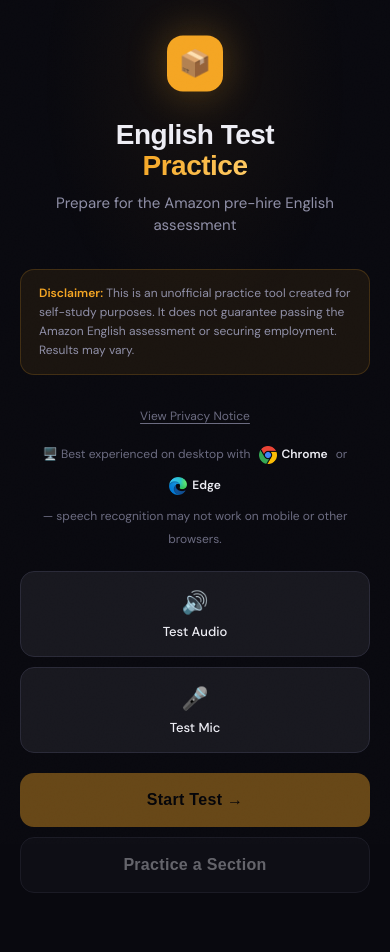
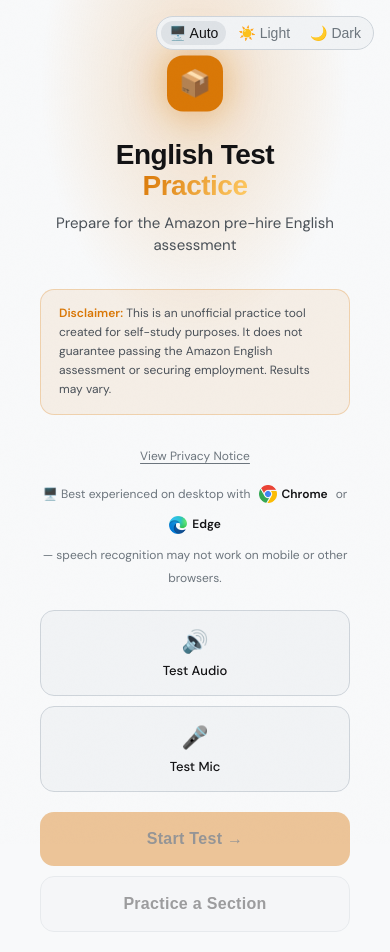
Before and after one commit to lmahmed/amazonpretest, a plain HTML site: page index.html in a window 390 px wide. Drawn offline with Linux system fonts and the light colour scheme; a web font is replaced by a local one.

Commit message:
light mode addition

```diff
--- a/css/style.css
+++ b/css/style.css
@@ -18,10 +18,53 @@
   --muted2:   #9090a8;
   --success:  #3ecf8e;
   --error:    #e05c5c;
+  --logo-glow: rgba(245,166,35,0.3);
+  --disclaimer-bg: rgba(245,166,35,0.07);
+  --disclaimer-border: rgba(245,166,35,0.18);
+  --privacy-bg: rgba(62,207,207,0.05);
+  --privacy-border: rgba(62,207,207,0.18);
+  --ambient-glow: rgba(245,166,35,0.05);
+  --theme-btn-color: #6b6b80;
+  --theme-btn-active-bg: #2a2a38;
+  --theme-btn-active-color: #eeeef5;
   --radius:   14px;
   --radius-sm: 8px;
   --font-display: 'Familjen Grotesk', sans-serif;
   --font-body:    'DM Sans', sans-serif;
+}
+
+:root[data-theme="light"] {
+  --bg:           #f8f9fa; /* Soft off-white */
+  --surface:      #ffffff; /* Pure white */
+  --surface2:     #f1f3f5; /* Light gray */
+  --surface3:     #e9ecef; /* Medium-light gray */
+  --border:       #ced4da; /* Clean border line */
+  --border2:      #ced4da; /* Stronger border line */
+
+  /* High-contrast light mode accents */
+  --accent:       #d97706;
+  --accent2:      #0891b2;
+  --accent3:      #dc2626;
+
+  --text:         #121214; /* Deep charcoal */
+  --muted:        #6c757d; /* Soft gray text */
+  --muted2:       #495057; /* Darker gray text */
+  --success:      #16a34a; /* Accessible green */
+  --error:        #dc2626; /* Accessible red */
+
+  --logo-glow: rgba(217,119,6,.5);
+
+  --disclaimer-bg: rgba(217,119,6,0.08);
+  --disclaimer-border: rgba(217,119,6,0.25);
+
+  --privacy-bg: rgba(8,145,178,0.08);
+  --privacy-border: rgba(8,145,178,0.25);
+
+  --ambient-glow: rgba(217,119,6,0.2);
+
+  --theme-btn-color: #6c757d;
+  --theme-btn-active-bg: #dee2e6;
+  --theme-btn-active-color: #121214;
 }
 
 html { font-size: 16px; -webkit-text-size-adjust: 100%; }
@@ -56,9 +99,25 @@
   transform: translateX(-50%);
   width: 80vw;
   height: 60vh;
-  background: radial-gradient(ellipse, rgba(245,166,35,0.05) 0%, transparent 70%);
+  background: radial-gradient(ellipse, var(--ambient-glow) 0%, transparent 70%);
   pointer-events: none;
   z-index: 0;
+}
+
+/* ─── THEME TOGGLE ─────────────────────────────────────────────────── */
+.theme-btn {
+  background: none;
+  border: none;
+  border-radius: 16px;
+  padding: 4px 8px;
+  cursor: pointer;
+  font-size: 14px;
+  color: var(--theme-btn-color);
+  transition: all 0.2s;
+}
+.theme-btn.active {
+  background: var(--theme-btn-active-bg);
+  color: var(--theme-btn-active-color);
 }
 
 /* ─── LAYOUT ─────────────────────────────────────────────────── */
@@ -82,7 +141,7 @@
 #screen-landing {
   align-items: center;
   justify-content: center;
-  padding: 40px 20px;
+  padding: 60px 40px 20px;
   text-align: center;
 }
 
@@ -98,7 +157,7 @@
   justify-content: center;
   font-size: 26px;
   margin: 0 auto 24px;
-  box-shadow: 0 0 40px rgba(245,166,35,0.3);
+  box-shadow: 0 0 40px var(--logo-glow);
   animation: float 3s ease-in-out infinite;
 }
 
@@ -131,8 +190,8 @@
 }
 
 .disclaimer {
-  background: rgba(245,166,35,0.07);
-  border: 1px solid rgba(245,166,35,0.18);
+  background: var(--disclaimer-bg);
+  border: 1px solid var(--disclaimer-border);
   border-radius: var(--radius);
   padding: 14px 18px;
   font-size: 12px;
--- a/index.html
+++ b/index.html
@@ -22,8 +22,36 @@
   <link rel="apple-touch-icon" href="images/favicon.svg">
 
   <link rel="stylesheet" href="css/style.css">
+
+  <script>
+    function setTheme(mode) {
+      localStorage.setItem('theme', mode);
+      const prefersDark = window.matchMedia('(prefers-color-scheme: dark)').matches;
+      const resolved = mode === 'auto' ? (prefersDark ? 'dark' : 'light') : mode;
+      document.documentElement.setAttribute('data-theme', resolved);
+      const btn = document.getElementById('theme-' + mode);
+      if (btn) {
+        document.querySelectorAll('.theme-btn').forEach(b => b.classList.remove('active'));
+        btn.classList.add('active');
+      }
+    }
+
+    // On load
+    const saved = localStorage.getItem('theme') || 'auto';
+    setTheme(saved);
+
+    window.matchMedia('(prefers-color-scheme: dark)').addEventListener('change', () => {
+      if ((localStorage.getItem('theme') || 'auto') === 'auto') setTheme('auto');
+    });
+  </script>
 </head>
 <body>
+
+  <div id="theme-toggle" style="position:fixed;top:16px;right:16px;z-index:50;display:flex;gap:4px;background:var(--surface2);border:1px solid var(--border);border-radius:20px;padding:4px;">
+    <button onclick="setTheme('auto')" id="theme-auto" class="theme-btn">🖥️ Auto</button>
+    <button onclick="setTheme('light')" id="theme-light" class="theme-btn">☀️ Light</button>
+    <button onclick="setTheme('dark')" id="theme-dark" class="theme-btn">🌙 Dark</button>
+  </div>
 
   <!-- ══════════════════════════════════════════════════
        SCREEN 1: LANDING
@@ -46,7 +74,7 @@
         <button onclick="togglePrivacy()" id="privacy-toggle" style="background:none;border:none;color:var(--muted);font-family:var(--font-body);font-size:12px;cursor:pointer;text-decoration:underline;text-underline-offset:3px;">View Privacy Notice</button>
       </div>
       <div id="privacy-notice" style="display:none;margin-bottom:16px;">
-        <div class="disclaimer" style="border-color:rgba(62,207,207,0.18);background:rgba(62,207,207,0.05);">
+        <div class="disclaimer" style="border-color: var(--privacy-border);background: var(--privacy-bg);">
           <strong style="color:var(--accent2);">Privacy:</strong> This site does not store or collect any of your audio or personal data. Speech-to-text transcription is powered by your browser's built-in Web Speech API — in Chrome, this transmits your voice to Google's servers for processing, subject to <a href="https://policies.google.com/privacy" target="_blank" style="color:var(--accent2);">Google's Privacy Policy</a>. By using this tool you acknowledge that your voice may be sent to and processed by your browser vendor.
         </div>
       </div>
--- a/js/app.js
+++ b/js/app.js
@@ -60,6 +60,10 @@
 function show(id) { document.getElementById(id).classList.add('active'); }
 function hide(id) { document.getElementById(id).classList.remove('active'); }
 function showScreen(id) {
+  // Hide theme toggle when question is displayed
+  document.getElementById('theme-toggle').style.display =
+  id === 'screen-question' ? 'none' : 'flex';
+
   audioCancelled = true;
   // Only invalidate session when navigating away from the question screen
   state.sessionId++;
@@ -1247,6 +1251,7 @@
   // Preload voices
   window.speechSynthesis.getVoices();
   showScreen('screen-landing');
+  setTheme(localStorage.getItem('theme') || 'auto');
 });
 
 // Reload voices on change (needed for some browsers)
```
